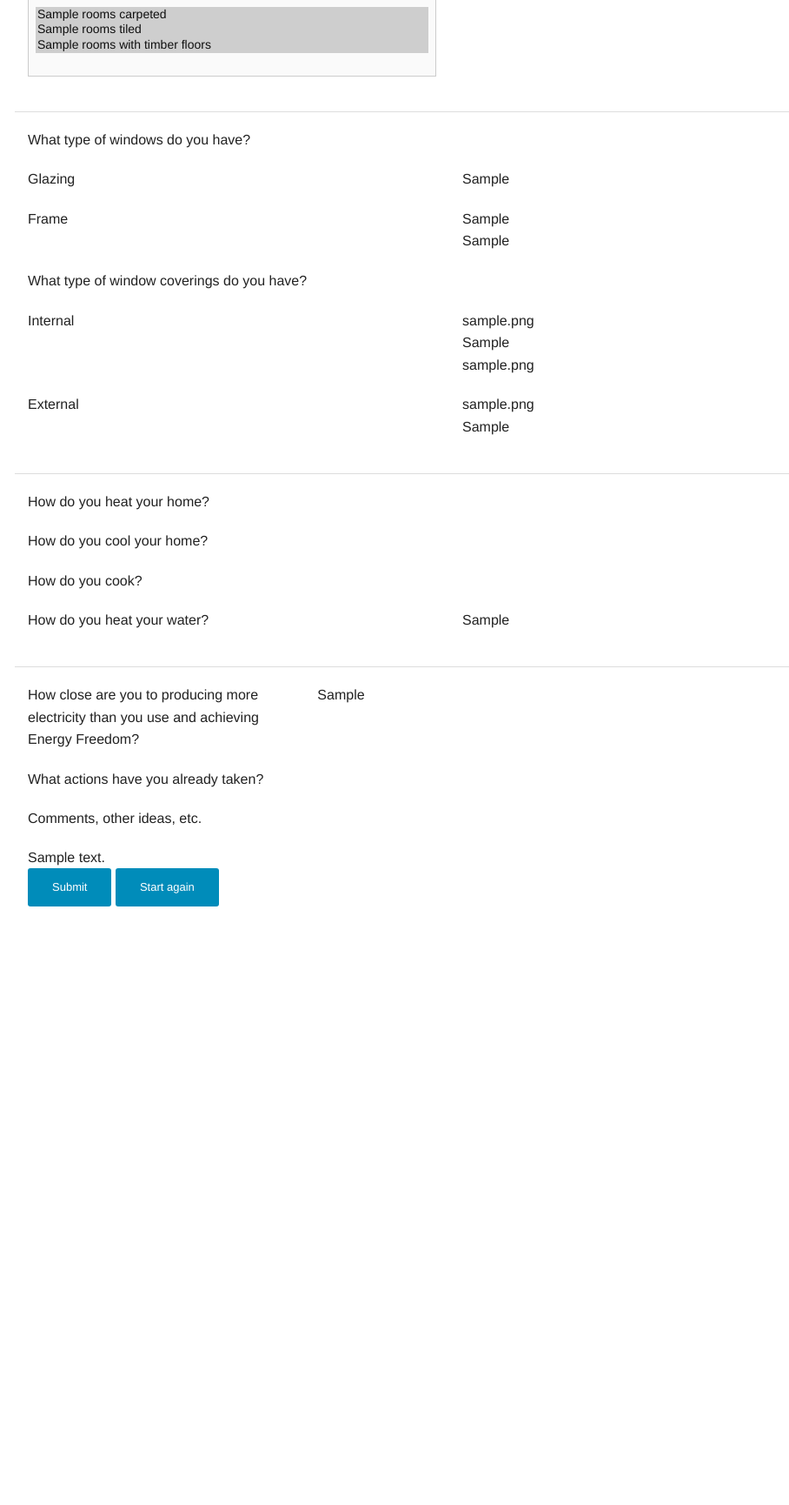
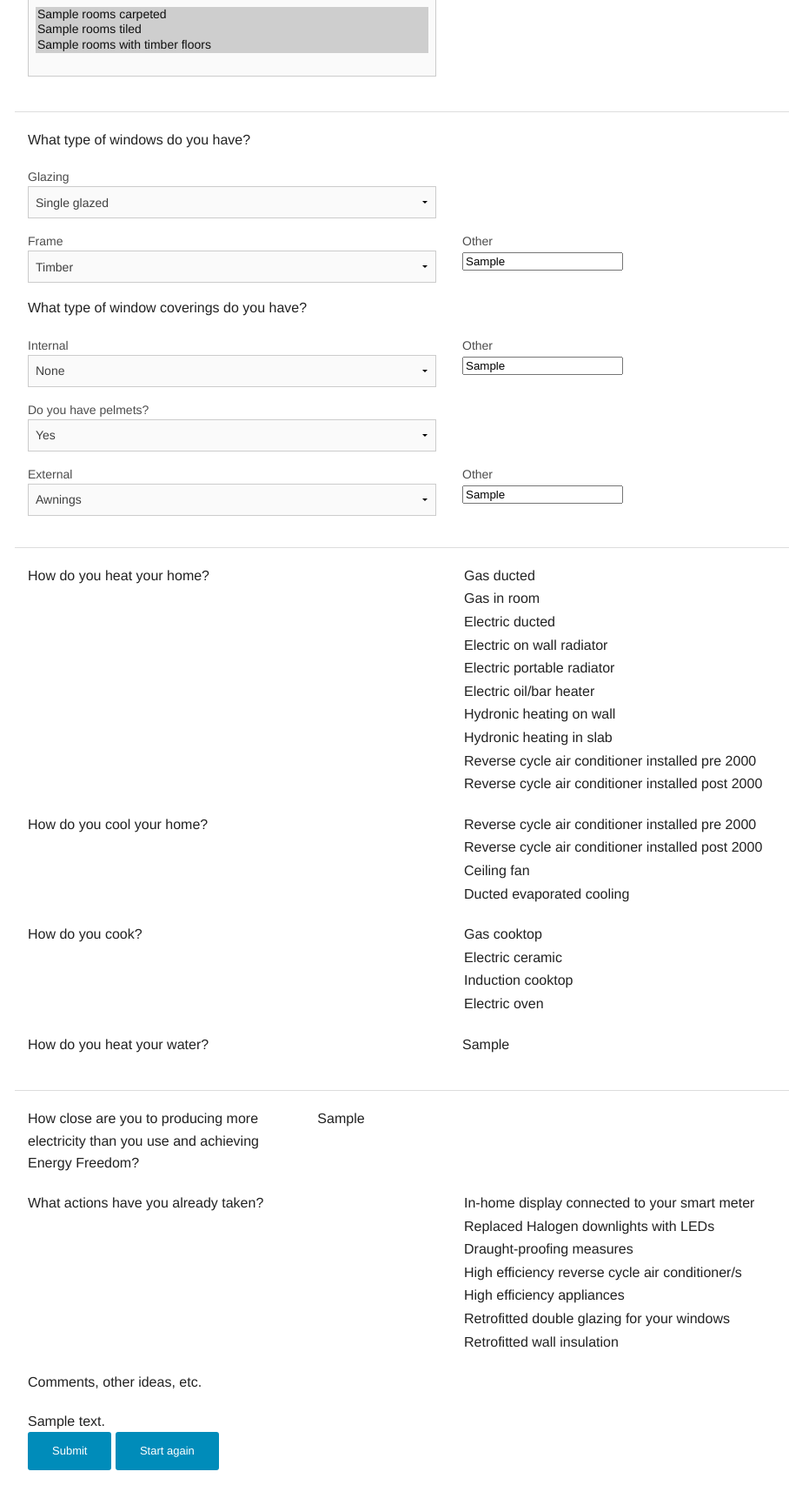
Before and after one commit to claudinec/energyfreedom-pledge, a PHP site: template views/pledge.twig in a window 1280 px wide. Shown: the part 1151-2881 px from the top of the page at 87% size, without its empty margins (123-1031 px from the left). Before the commit the page ends 2193 px from the top, so only its background shows below. Run offline with PHP 8.4, Linux system fonts and the light colour scheme; the template is opened without the code that fills it: most values are stand-ins (such as "Sample title", 1, 10 or a date in 2020); some libraries are stand-ins or nearby versions.

Commit message:
Form elements: windows.

```diff
--- a/views/pledge.twig
+++ b/views/pledge.twig
@@ -187,24 +187,30 @@
 
     <div class="row">
       <div class="large-6 medium-6 columns">
-        <p>Glazing</p>
-      </div>
-      <div class="large-6 medium-6 columns">
-        <p>
+        <label>Glazing</label>
+        <select>
           {% if windows_glazing is defined %} {{ windows_glazing }} {% endif %}
-        </p>
+          <option {% if windows_glazing == "Single glazed" %} selected="true" {% endif %}>Single glazed</option>
+          <option {% if windows_glazing == "Single glazed with reflective coating" %} selected="true" {% endif %}>Single glazed with reflective coating</option>
+          <option {% if windows_glazing == "Double glazed" %} selected="true" {% endif %}>Double glazed</option>
+          <option {% if windows_glazing == "Triple Glazed" %} selected="true" {% endif %}>Triple Glazed</option>
+        </select>
       </div>
     </div>
 
     <div class="row">
       <div class="large-6 medium-6 columns">
-        <p>Frame</p>
+        <label>Frame</label>
+        <select>
+          <option {% if window_frame == "Timber" %} selected="true" {% endif %}>Timber</option>
+          <option {% if window_frame == "Aluminium" %} selected="true" {% endif %}>Aluminium</option>
+          <option {% if window_frame == "Plastic (uPVC)" %} selected="true" {% endif %}>Plastic (uPVC)</option>
+        </select>
       </div>
+
       <div class="large-6 medium-6 columns">
-        <p>
-          {% if window_frame is defined %} {{ window_frame }} <br/> {% endif %}
-          {% if window_frame_other is defined %} {{ window_frame_other }} {% endif %}
-        </p>
+        <label>Other</label>
+        <input {% if window_frame_other is defined %} value="{{ window_frame_other }}" {% endif %} >
       </div>
     </div>
 
@@ -216,27 +222,44 @@
 
     <div class="row">
       <div class="large-6 medium-6 columns">
-        <p>Internal</p>
+        <label>Internal</label>
+        <select>
+          <option {% if window_coverings_internal == "None" %} selected="true" {% endif %}>None</option>
+          <option {% if window_coverings_internal == "Venetian blinds" %} selected="true" {% endif %}>Venetian blinds</option>
+          <option {% if window_coverings_internal == "Block-out blinds" %} selected="true" {% endif %}>Block-out blinds</option>
+          <option {% if window_coverings_internal == "Light fabric blinds" %} selected="true" {% endif %}>Light fabric blinds</option>
+          <option {% if window_coverings_internal == "Heavy fabric blinds" %} selected="true" {% endif %}>Heavy fabric blinds</option>
+        </select>
       </div>
+
       <div class="large-6 medium-6 columns">
-        <p>
-          {% if window_coverings_internal is defined %} {{ window_coverings_internal }} <br/> {% endif %}
-          {% if other_internal is defined %} {{ other_internal }} <br/> {% endif %}
-          {% if window_coverings_internal_pelmets == true %} {{ window_coverings_internal_pelmets }} <br/> {% endif %}
-          {% if no_pelmets == true %} {{ no_pelmets }} {% endif %}
-        </p>
+        <label>Other</label>
+        <input {% if other_internal is defined %} value="{{ other_internal }}" {% endif %} >
       </div>
     </div>
 
     <div class="row">
       <div class="large-6 medium-6 columns">
-        <p>External</p>
+        <label>Do you have pelmets?</label>
+        <select>
+          <option {% if window_coverings_internal_pelmets == true %} selected="true" {% endif %} >Yes</option>
+          <option {% if no_pelmets == true %} selected="true" {% endif %}>No</option>
+        </select>
       </div>
+    </div>
+
+    <div class="row">
       <div class="large-6 medium-6 columns">
-        <p>
-          {% if window_coverings_external is defined %} {{ window_coverings_external }} <br/> {% endif %}
-          {% if other_external is defined %} {{ other_external }} {% endif %}
-        </p>
+        <label>External</label>
+        <select>
+          <option {% if window_coverings_external == "Awnings" %} selected="true" {% endif %}>Awnings</option>
+          <option {% if window_coverings_external == "Natural shading" %} selected="true" {% endif %}>Natural shading</option>
+        </select>
+      </div>
+
+      <div class="large-6 medium-6 columns">
+        <label>Other</label>
+        <input {% if other_external is defined %} value="{{ other_external }}" {% endif %} >
       </div>
     </div>
 
```
Also changed, not shown: other parts of views/pledge.twig (+25 -25 lines).
